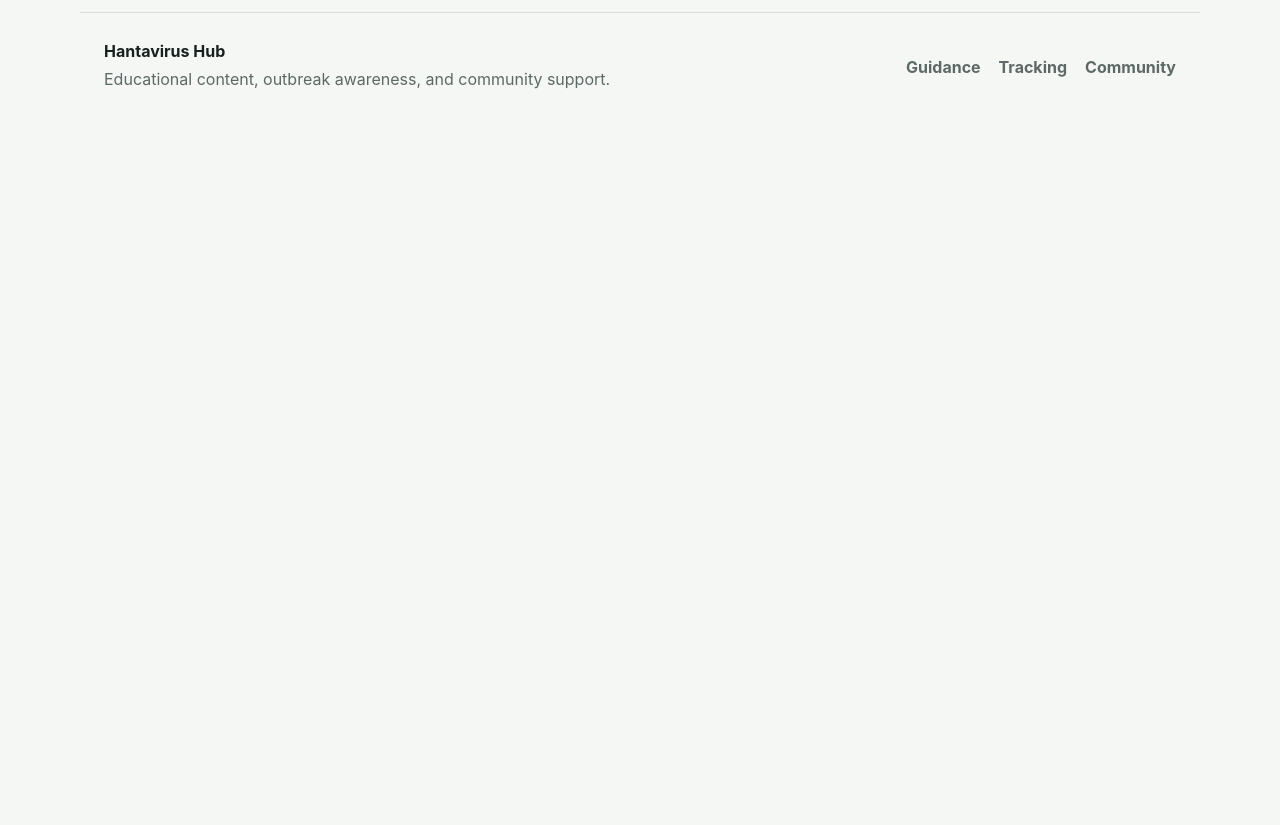
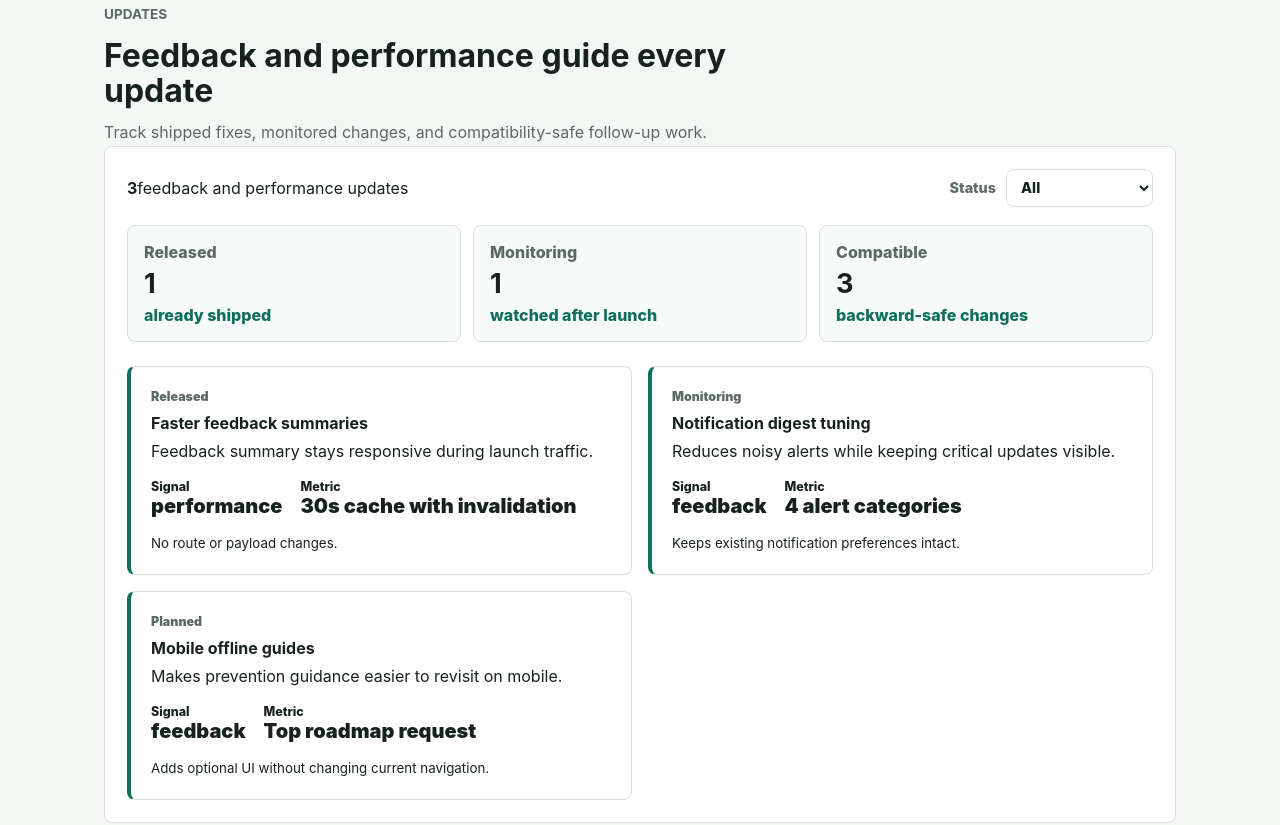
Before and after one commit to agntdev/hantavirus, a React (Vite) app in the folder apps/web/: page / in a window 1280 px wide. Shown: the part 3600-4425 px from the top of the page. Before the commit the page ends 3721 px from the top, so only its background shows below. Built offline with nearby package versions, Linux system fonts and the light colour scheme.

Commit message:
Merge pull request #33
Solves task T18. Reward: 36363.636 HANTA. Validated by agnt.

```diff
--- a/apps/web/src/App.tsx
+++ b/apps/web/src/App.tsx
@@ -31,6 +31,12 @@ const NotificationCenter = lazy(() =>
 const FeatureRoadmap = lazy(() =>
   import('./components/FeatureRoadmap.js').then(({ FeatureRoadmap }) => ({
     default: FeatureRoadmap
+  }))
+);
+
+const UpdateCenter = lazy(() =>
+  import('./components/UpdateCenter.js').then(({ UpdateCenter }) => ({
+    default: UpdateCenter
   }))
 );
 
@@ -133,6 +139,15 @@ export function App() {
           >
             <FeatureRoadmap />
           </ContentSection>
+
+          <ContentSection
+            eyebrow="Updates"
+            id="updates"
+            intro="Track shipped fixes, monitored changes, and compatibility-safe follow-up work."
+            title="Feedback and performance guide every update"
+          >
+            <UpdateCenter />
+          </ContentSection>
         </Suspense>
       </main>
     </AppLayout>
--- /dev/null
+++ b/apps/web/src/components/UpdateCenter.tsx
@@ -0,0 +1,76 @@
+import { useMemo, useState } from 'react';
+import {
+  getUpdates,
+  summarizeUpdates,
+  updateStatuses,
+  type UpdateStatus
+} from '../updates.js';
+
+export function UpdateCenter() {
+  const [status, setStatus] = useState<UpdateStatus | 'all'>('all');
+  const updates = useMemo(() => getUpdates(status), [status]);
+  const summary = summarizeUpdates();
+
+  return (
+    <section className="analytics-dashboard" aria-label="Updates and improvements">
+      <div className="analytics-toolbar">
+        <div>
+          <strong>{summary.total}</strong>
+          <span>feedback and performance updates</span>
+        </div>
+        <label>
+          <span>Status</span>
+          <select
+            onChange={(event) => setStatus(event.target.value as UpdateStatus | 'all')}
+            value={status}
+          >
+            {updateStatuses.map((item) => (
+              <option key={item.value} value={item.value}>
+                {item.label}
+              </option>
+            ))}
+          </select>
+        </label>
+      </div>
+
+      <div className="metric-grid">
+        <article className="metric-tile">
+          <p>Released</p>
+          <strong>{summary.released}</strong>
+          <span>already shipped</span>
+        </article>
+        <article className="metric-tile">
+          <p>Monitoring</p>
+          <strong>{summary.monitored}</strong>
+          <span>watched after launch</span>
+        </article>
+        <article className="metric-tile">
+          <p>Compatible</p>
+          <strong>{summary.compatible}</strong>
+          <span>backward-safe changes</span>
+        </article>
+      </div>
+
+      <div className="split-layout">
+        {updates.map((item) => (
+          <article className="info-card roadmap-item" key={item.id}>
+            <p>{item.status}</p>
+            <h3>{item.title}</h3>
+            <span>{item.impact}</span>
+            <dl>
+              <div>
+                <dt>Signal</dt>
+                <dd>{item.source.replace('_', ' ')}</dd>
+              </div>
+              <div>
+                <dt>Metric</dt>
+                <dd>{item.metric}</dd>
+              </div>
+            </dl>
+            <small>{item.compatibility}</small>
+          </article>
+        ))}
+      </div>
+    </section>
+  );
+}
--- /dev/null
+++ b/apps/web/src/updates.ts
@@ -0,0 +1,61 @@
+export type UpdateStatus = 'monitoring' | 'planned' | 'released';
+
+export type UpdateItem = {
+  compatibility: string;
+  id: string;
+  impact: string;
+  metric: string;
+  source: 'bug_report' | 'feedback' | 'performance';
+  status: UpdateStatus;
+  title: string;
+};
+
+export const updateStatuses: Array<{ label: string; value: UpdateStatus | 'all' }> = [
+  { label: 'All', value: 'all' },
+  { label: 'Released', value: 'released' },
+  { label: 'Monitoring', value: 'monitoring' },
+  { label: 'Planned', value: 'planned' }
+];
+
+export const updateItems: UpdateItem[] = [
+  {
+    compatibility: 'No route or payload changes.',
+    id: 'faster-feedback-summary',
+    impact: 'Feedback summary stays responsive during launch traffic.',
+    metric: '30s cache with invalidation',
+    source: 'performance',
+    status: 'released',
+    title: 'Faster feedback summaries'
+  },
+  {
+    compatibility: 'Keeps existing notification preferences intact.',
+    id: 'notification-digest-tuning',
+    impact: 'Reduces noisy alerts while keeping critical updates visible.',
+    metric: '4 alert categories',
+    source: 'feedback',
+    status: 'monitoring',
+    title: 'Notification digest tuning'
+  },
+  {
+    compatibility: 'Adds optional UI without changing current navigation.',
+    id: 'mobile-offline-guides',
+    impact: 'Makes prevention guidance easier to revisit on mobile.',
+    metric: 'Top roadmap request',
+    source: 'feedback',
+    status: 'planned',
+    title: 'Mobile offline guides'
+  }
+];
+
+export function getUpdates(status: UpdateStatus | 'all' = 'all') {
+  return updateItems.filter((item) => status === 'all' || item.status === status);
+}
+
+export function summarizeUpdates(items = updateItems) {
+  return {
+    compatible: items.filter((item) => item.compatibility.length > 0).length,
+    monitored: items.filter((item) => item.status === 'monitoring').length,
+    released: items.filter((item) => item.status === 'released').length,
+    total: items.length
+  };
+}
```
Also changed, not shown: 1 other file (tests, documents, lock files or other folders).
